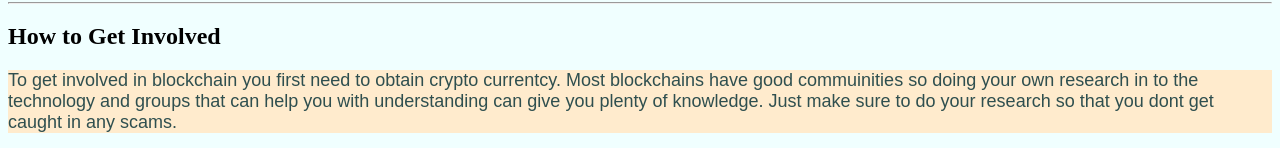
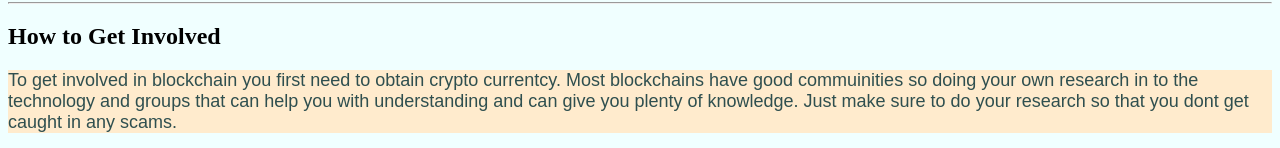
Before and after one commit to FloofyFlare/School-work, a plain HTML site: page index.html in a window 1280 px wide. Shown: the part 837-985 px from the top of the page. Drawn offline with Linux system fonts and the light colour scheme.

Commit message:
Update index.html

```diff
--- a/index.html
+++ b/index.html
@@ -51,7 +51,7 @@
         <h2>How to Get Involved</h2>
         <p style="color:darkslategrey; font-family:Arial; background-color: blanchedalmond; font-size: large;">
             To get involved in blockchain you first need to obtain crypto currentcy. Most blockchains have good commuinities so doing your own research in to
-            the technology and groups that can help you with understanding can give you plenty of knowledge. Just make sure to do your research so that you dont get caught
+            the technology and groups that can help you with understanding and can give you plenty of knowledge. Just make sure to do your research so that you dont get caught
             in any scams.
         </p>
     </body>
```
